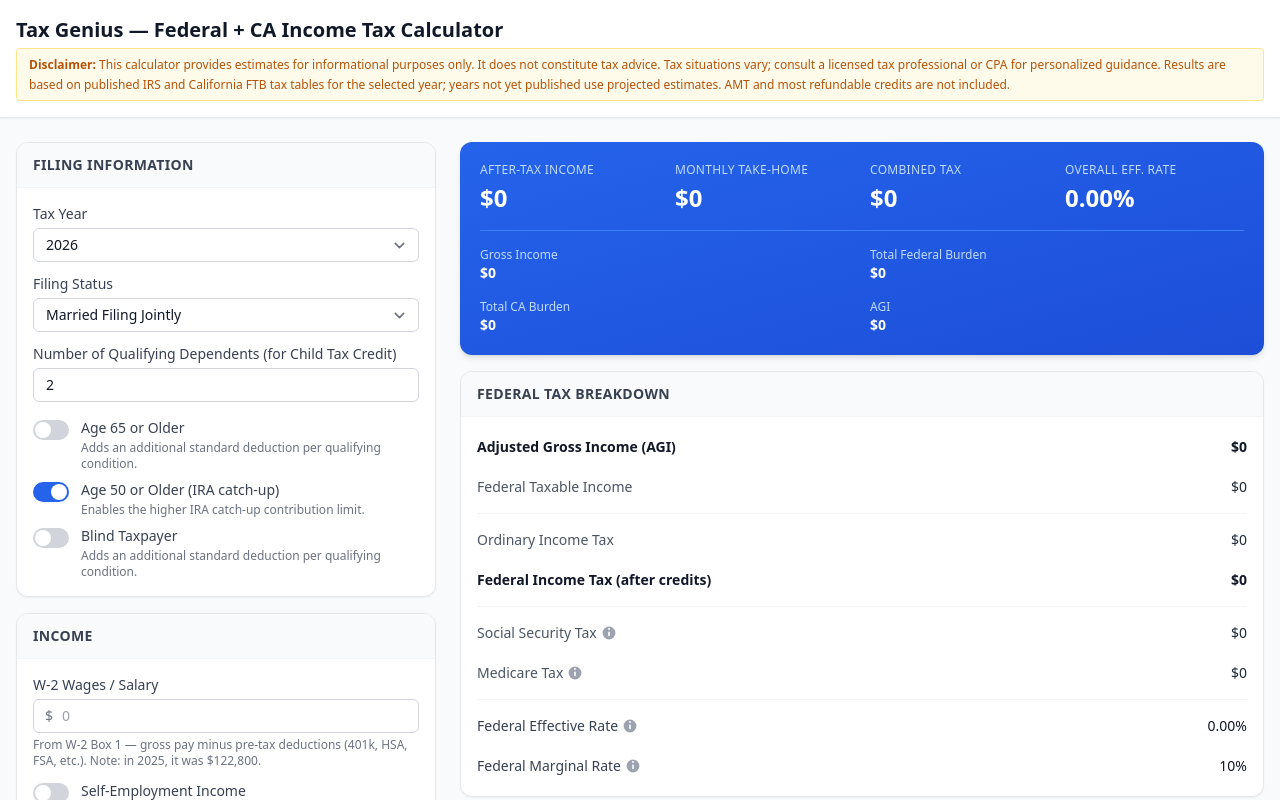
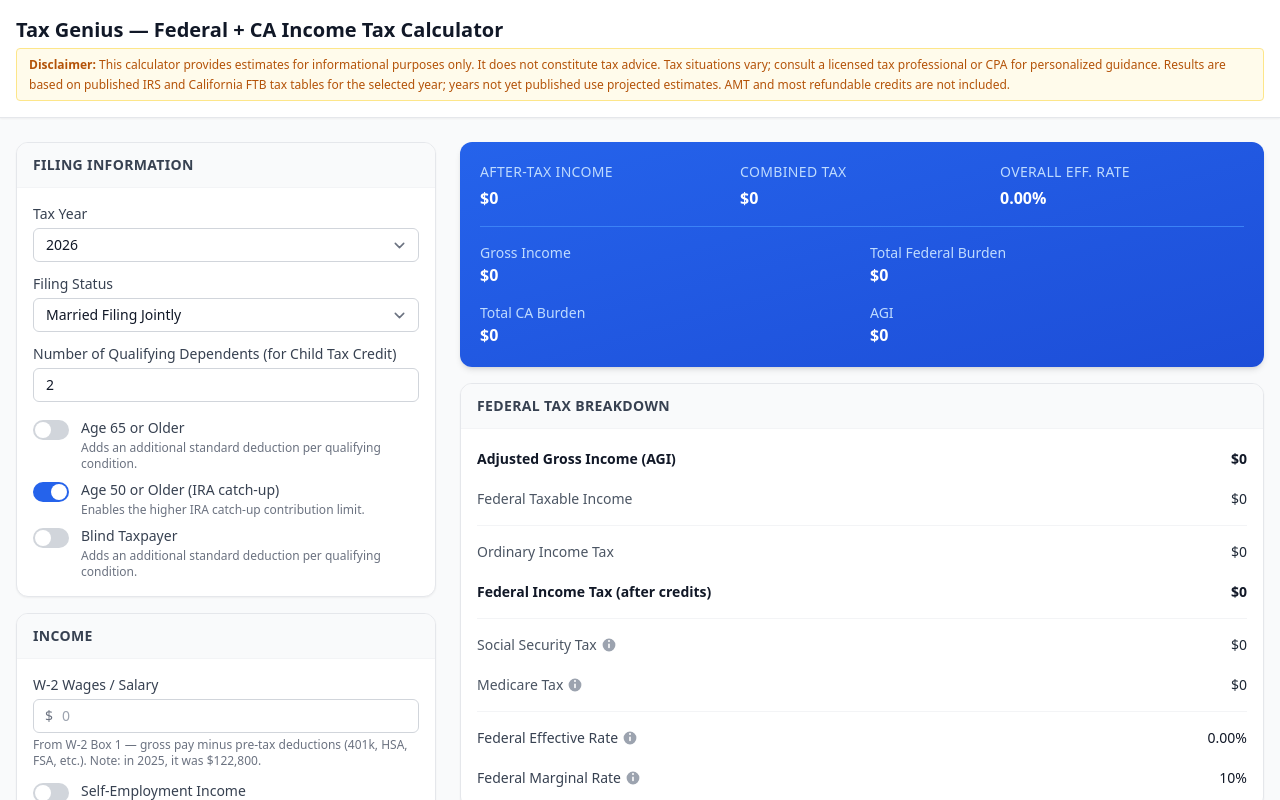
Before and after one commit to jparkley/react-spa-tax-genuis, a React (Vite) app: page / in a window 1280 px wide. Shown: the top 800 px of the page. Built offline with nearby package versions, Linux system fonts and the light colour scheme.

Commit message:
Update summary card details including adjustment of font size

```diff
--- a/src/components/results/FederalBreakdown.tsx
+++ b/src/components/results/FederalBreakdown.tsx
@@ -19,7 +19,19 @@
       {results.deductibleIraAmount > 0 && (
         <ResultRow label="IRA Deduction Applied" value={results.deductibleIraAmount} sub />
       )}
-      <ResultRow label="Federal Taxable Income" value={results.federalTaxableIncome} />
+      <TaxLineWithBrackets
+        label="Federal Taxable Income"
+        value={results.federalTaxableIncome}
+        bracketDetails={[]}
+        extras={[
+          { label: 'AGI', value: results.agi },
+          {
+            label: `− ${results.federalDeductionType === 'standard' ? 'Standard deduction' : 'Itemized deductions'}`,
+            value: results.federalDeductionUsed,
+          },
+          { label: '= Federal Taxable Income', value: results.federalTaxableIncome, bold: true },
+        ]}
+      />
 
       <div className="border-t border-gray-100 my-1" />
 
--- a/src/components/results/SummaryCard.tsx
+++ b/src/components/results/SummaryCard.tsx
@@ -1,3 +1,4 @@
+import { useState } from 'react';
 import { formatCurrency, formatPercent } from '../../lib/formatters';
 import type { TaxResults } from '../../types/tax.types';
 
@@ -6,42 +7,72 @@
 }
 
 export function SummaryCard({ results }: SummaryCardProps) {
+  const [showFedBreakdown, setShowFedBreakdown] = useState(false);
+  const hasFedDetail = results.totalFederalBurden > 0;
+
   return (
     <div className="bg-gradient-to-br from-blue-600 to-blue-700 rounded-xl shadow-md p-5 text-white">
-      <div className="grid grid-cols-2 gap-4 sm:grid-cols-4">
+      <div className="grid grid-cols-3 gap-4">
         <div>
-          <p className="text-blue-200 text-xs font-medium uppercase tracking-wide">After-Tax Income</p>
-          <p className="text-2xl font-bold mt-1">{formatCurrency(results.afterTaxIncome)}</p>
+          <p className="text-blue-200 text-sm font-medium uppercase tracking-wide">After-Tax Income</p>
+          <p className="text-base font-bold mt-1">{formatCurrency(results.afterTaxIncome)}</p>
         </div>
         <div>
-          <p className="text-blue-200 text-xs font-medium uppercase tracking-wide">Monthly Take-Home</p>
-          <p className="text-2xl font-bold mt-1">{formatCurrency(results.monthlyTakeHome)}</p>
+          <p className="text-blue-200 text-sm font-medium uppercase tracking-wide">Combined Tax</p>
+          <p className="text-base font-bold mt-1">{formatCurrency(results.combinedTax)}</p>
         </div>
         <div>
-          <p className="text-blue-200 text-xs font-medium uppercase tracking-wide">Combined Tax</p>
-          <p className="text-2xl font-bold mt-1">{formatCurrency(results.combinedTax)}</p>
-        </div>
-        <div>
-          <p className="text-blue-200 text-xs font-medium uppercase tracking-wide">Overall Eff. Rate</p>
-          <p className="text-2xl font-bold mt-1">{formatPercent(results.overallEffectiveRate)}</p>
+          <p className="text-blue-200 text-sm font-medium uppercase tracking-wide">Overall Eff. Rate</p>
+          <p className="text-base font-bold mt-1">{formatPercent(results.overallEffectiveRate)}</p>
         </div>
       </div>
       <div className="mt-4 pt-4 border-t border-blue-500 grid grid-cols-2 gap-4">
         <div>
-          <p className="text-blue-200 text-xs">Gross Income</p>
-          <p className="text-sm font-semibold">{formatCurrency(results.grossIncome)}</p>
+          <p className="text-blue-200 text-sm">Gross Income</p>
+          <p className="text-base font-semibold">{formatCurrency(results.grossIncome)}</p>
+        </div>
+        <div
+          onMouseEnter={() => hasFedDetail && setShowFedBreakdown(true)}
+          onMouseLeave={() => setShowFedBreakdown(false)}
+        >
+          <p className="text-blue-200 text-sm">Total Federal Burden</p>
+          <p className={`text-base font-semibold ${hasFedDetail ? 'cursor-help border-b border-dashed border-blue-300 w-fit' : ''}`}>
+            {formatCurrency(results.totalFederalBurden)}
+          </p>
+          {showFedBreakdown && (
+            <div className="mt-2 rounded-lg bg-white/15 p-2 text-xs space-y-1">
+              <div className="flex justify-between gap-4">
+                <span className="text-blue-100">Federal Income Tax</span>
+                <span className="tabular-nums">{formatCurrency(results.federalIncomeTaxAfterCredits)}</span>
+              </div>
+              <div className="flex justify-between gap-4">
+                <span className="text-blue-100">Social Security</span>
+                <span className="tabular-nums">{formatCurrency(results.socialSecurityTax)}</span>
+              </div>
+              <div className="flex justify-between gap-4">
+                <span className="text-blue-100">Medicare</span>
+                <span className="tabular-nums">{formatCurrency(results.medicareTax)}</span>
+              </div>
+              {results.selfEmploymentTax > 0 && (
+                <div className="flex justify-between gap-4">
+                  <span className="text-blue-100">SE Tax</span>
+                  <span className="tabular-nums">{formatCurrency(results.selfEmploymentTax)}</span>
+                </div>
+              )}
+              <div className="flex justify-between gap-4 border-t border-blue-300/50 pt-1 font-semibold">
+                <span>Total</span>
+                <span className="tabular-nums">{formatCurrency(results.totalFederalBurden)}</span>
+              </div>
+            </div>
+          )}
         </div>
         <div>
-          <p className="text-blue-200 text-xs">Total Federal Burden</p>
-          <p className="text-sm font-semibold">{formatCurrency(results.totalFederalBurden)}</p>
+          <p className="text-blue-200 text-sm">Total CA Burden</p>
+          <p className="text-base font-semibold">{formatCurrency(results.totalCaBurden)}</p>
         </div>
         <div>
-          <p className="text-blue-200 text-xs">Total CA Burden</p>
-          <p className="text-sm font-semibold">{formatCurrency(results.totalCaBurden)}</p>
-        </div>
-        <div>
-          <p className="text-blue-200 text-xs">AGI</p>
-          <p className="text-sm font-semibold">{formatCurrency(results.agi)}</p>
+          <p className="text-blue-200 text-sm">AGI</p>
+          <p className="text-base font-semibold">{formatCurrency(results.agi)}</p>
         </div>
       </div>
     </div>
--- a/src/components/ui/TaxLineWithBrackets.tsx
+++ b/src/components/ui/TaxLineWithBrackets.tsx
@@ -28,7 +28,7 @@
   extras,
 }: TaxLineWithBracketsProps) {
   const [open, setOpen] = useState(false);
-  const hasDetail = value > 0 && bracketDetails.length > 0;
+  const hasDetail = value > 0 && (bracketDetails.length > 0 || (extras !== undefined && extras.length > 0));
 
   return (
     <div
@@ -55,6 +55,7 @@
       {/* Inline bracket breakdown — shown on hover */}
       {open && hasDetail && (
         <div className="mb-2 rounded-lg border border-blue-100 bg-blue-50 p-3 text-xs">
+          {bracketDetails.length > 0 && (
             <table className="w-full">
               <thead>
                 <tr className="text-gray-500 border-b border-blue-100">
@@ -73,9 +74,10 @@
                 ))}
               </tbody>
             </table>
+          )}
 
           {extras && extras.length > 0 && (
-            <div className="mt-2 pt-2 border-t border-blue-100 space-y-0.5">
+            <div className={clsx('space-y-0.5', bracketDetails.length > 0 && 'mt-2 pt-2 border-t border-blue-100')}>
               {extras.map((e, i) => (
                 <div key={i} className={clsx('flex justify-between', e.bold && 'font-semibold text-gray-900')}>
                   <span className="text-gray-600">{e.label}</span>
--- a/src/lib/calculator.ts
+++ b/src/lib/calculator.ts
@@ -390,6 +390,8 @@
     overallEffectiveRate,
     afterTaxIncome,
     monthlyTakeHome,
+    federalDeductionUsed: federalDeduction,
+    federalDeductionType: useItemizedDeductions ? 'itemized' : 'standard',
     federalOrdinaryBracketDetails,
     caBracketDetails,
     isProjectedYear: yearData.isProjected,
--- a/src/types/tax.types.ts
+++ b/src/types/tax.types.ts
@@ -124,6 +124,9 @@
   overallEffectiveRate: number;
   afterTaxIncome: number;
   monthlyTakeHome: number;
+  /** Deduction amount applied to reach federal taxable income */
+  federalDeductionUsed: number;
+  federalDeductionType: 'standard' | 'itemized';
   /** Per-bracket breakdown for the federal ordinary income tax */
   federalOrdinaryBracketDetails: BracketDetail[];
   /** Per-bracket breakdown for the CA income tax */
```
Lines whose indentation alone changed are shown as unchanged.
